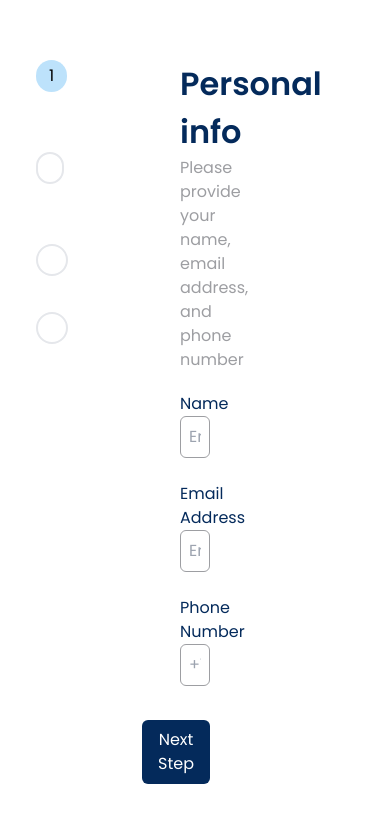
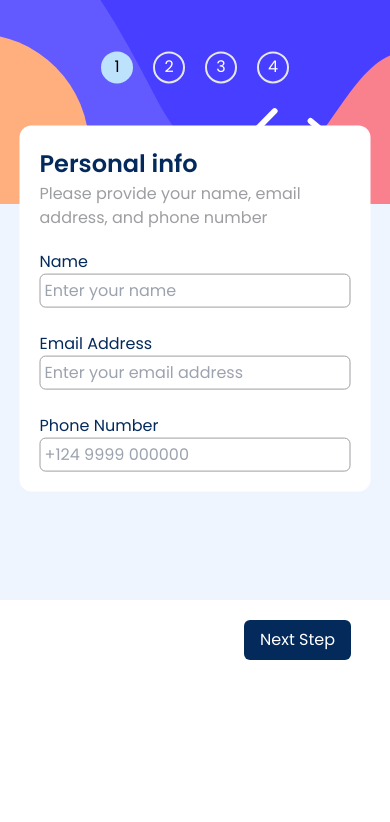
Before and after one commit to stanleynzegwu/Multi-step-form, a React (Vite) app: page / in a window 390 px wide. Shown: the top 822 px of the page. Built offline with nearby package versions, Linux system fonts and the light colour scheme.

Commit message:
made the personalinfo and plan page responsive to all screen sizes

```diff
--- a/src/App.tsx
+++ b/src/App.tsx
@@ -1,19 +1,19 @@
 import { Routes, Route } from "react-router-dom";
 import Tab from "./components/Tab";
-import { AddOns, PersonalInfo, Plan, Summary } from "./pages";
-import state from "./store";
-console.log(state);
+import { AddOns, PersonalInfo, Plan, Success, Summary } from "./pages";
 
 function App() {
   return (
-    <div className="max-w-[1500px] h-screen my-0 mx-auto min-h-screen p-5 w-[100%] flex items-center justify-center">
-      <div className="flex h-[100%] w-[100%] rounded-md">
+    <div className="h-screen max-xs:h-[680px]  max-w-[1500px] md:p-5 w-screen md:mx-auto flex items-center justify-center relative bg-[#EEF5FF] md:bg-[#FFFFFF]">
+      <div className="flex flex-col h-full md:flex-row w-screen rounded-2xl">
         <Tab />
-        <div className="px-40 py-10 w-[100%] ">
+
+        <div className="sm:p-10 md:px-20 lg:px-40 w-[100%] md:w-[80%] bg-[#EEF5FF] md:bg-[#FFFFFF]">
           <Routes>
             <Route path="/" element={<PersonalInfo />} />
             <Route path="/plan" element={<Plan />} />
             <Route path="/addOns" element={<AddOns />} />
+            <Route path="/success" element={<Success />} />
             <Route path="/summary" element={<Summary />} />
           </Routes>
         </div>
--- a/src/Utils/index.ts
+++ b/src/Utils/index.ts
@@ -65,3 +65,14 @@ export const chosenPlanName = () => {
     const isMonthly = state.selectedPlan.includes('monthly')
     return isMonthly ? `${state.selectedPlan.split('monthly')[1]} (Monthly)`  : `${state.selectedPlan.split('yearly')[1]} (Yearly)`
 }
+
+export const defaultStoreState = {
+    name: '',
+    email: '',
+    number: '',
+    frequency: 'Monthly',
+    selectedPlan: '',
+    onlineService: false,
+    largerStorage: false,
+    customizableProfile: false
+}
--- a/src/components/Tab.tsx
+++ b/src/components/Tab.tsx
@@ -1,18 +1,13 @@
 import { useLocation } from "react-router-dom";
-import bgDesktop from "../assets/desktop.png";
-//import bgMobile from "../assets/bg-sidebar-mobile.svg";
 
 const Tab = () => {
   const location = useLocation();
   const { pathname } = location;
   return (
-    <aside className="relative w-[30%] h-[100%]">
-      <img
-        className="min-h-[100%] max-h-[100%] contain rounded-md"
-        src={bgDesktop}
-        alt="background"
-      />
-      <div className="absolute top-10 left-4 text-white flex flex-col gap-5">
+    <aside
+      className={`bg-image-mobile md:bg-image-desktop bg-no-repeat bg-cover object-contain relative min-h-[30%]  md:w-[30%] md:h-[100%] md:rounded-2xl bg-slate-400`}
+    >
+      <div className="absolute top-[30%] left-[50%] -translate-x-[50%] -translate-y-[30%] md:top-10 md:left-5 md:-translate-x-0 md:-translate-y-0 text-white flex flex-row md:flex-col gap-5">
         {["your info", "select plan", "add-ons", "summary"].map((val, index) => (
           <div key={index} className="flex gap-5">
             <span
@@ -25,12 +20,14 @@ const Tab = () => {
                   ? "bg-[#BDE2FB] text-black border-none"
                   : pathname === "/summary" && index === 3
                   ? "bg-[#BDE2FB] text-black border-none"
+                  : pathname === "/success" && index === 3
+                  ? "bg-[#BDE2FB] text-black border-none"
                   : ""
               }`}
             >
               {index + 1}
             </span>
-            <div className="uppercase">
+            <div className="uppercase hidden md:block">
               <span className="font-light">step {index + 1}</span>
               <p className="font-bold">{val}</p>
             </div>
--- a/src/index.css
+++ b/src/index.css
@@ -4,7 +4,7 @@
 @tailwind components;
 @tailwind utilities;
 
-* {
+*, *::before, *::after {
   margin: 0;
   padding: 0;
   box-sizing: border-box;
@@ -43,6 +43,12 @@ input.checked::before {
   top: -5px;
 }
 
+@media screen and (max-width:767px){
+  .header {
+    font-size: 1.5rem;
+    font-weight: 600;
+  }
+}
 /* input[type="checkbox"]:focus {
   box-shadow: 0 0 20px #483EEC;
 } */
--- a/src/pages/PersonalInfo.tsx
+++ b/src/pages/PersonalInfo.tsx
@@ -34,8 +34,8 @@ const PersonalInfo = () => {
   };
 
   return (
-    <div className="h-[100%] aside flex flex-col justify-between text-black w-[70%] ">
-      <div>
+    <div className="aside md:h-[100%] flex flex-col justify-between text-black w-[100%] ">
+      <div className="w-[80%] max-xs:w-[90%] md:w-[100%] absolute top-[40%] left-[50%] -translate-x-[50%] -translate-y-[40%] md:top-0 md:left-0 md:-translate-x-0 md:-translate-y-0 md:relative bg-[#FFFFFF] rounded-xl p-5 md:p-0">
         <div className="mb-5">
           <h1 className="header">Personal info</h1>
           <p className="heading-about">Please provide your name, email address, and phone number</p>
@@ -49,12 +49,13 @@ const PersonalInfo = () => {
               </label>
               {emptyFields.includes("name") && !form.name && (
                 <span className="w-[50%] flex justify-end text-[#FF0000] font-medium">
-                  This field is required
+                  <span className="max-sm:hidden">This field is </span>
+                  &nbsp;<span>required</span>
                 </span>
               )}
             </div>
             <input
-              className={`border-[1px] border-[#9D9EA2] focus:outline-none focus:border-[#483EEC] focus:text-[#042A5B] rounded-md p-2 ${
+              className={`border-[1px] border-[#9D9EA2] focus:outline-none focus:border-[#483EEC] focus:text-[#042A5B] rounded-md p-1 md:p-2 ${
                 emptyFields.includes("name") && !form.name && `border-[#FF0000]`
               }`}
               type="text"
@@ -71,13 +72,14 @@ const PersonalInfo = () => {
               </label>
               {emptyFields.includes("email") && !form.email && (
                 <span className="w-[50%] flex justify-end text-[#FF0000] font-medium">
-                  This field is required
+                  <span className="max-sm:hidden">This field is </span>
+                  &nbsp;<span>required</span>
                 </span>
               )}
             </div>
 
             <input
-              className={`border-[1px] border-[#9D9EA2] focus:outline-none focus:border-[#483EEC] focus:text-[#042A5B] rounded-md p-2 ${
+              className={`border-[1px] border-[#9D9EA2] focus:outline-none focus:border-[#483EEC] focus:text-[#042A5B] rounded-md p-1 md:p-2 ${
                 emptyFields.includes("email") && !form.email && `border-[#FF0000]`
               }`}
               type="email"
@@ -94,12 +96,13 @@ const PersonalInfo = () => {
               </label>
               {emptyFields.includes("number") && !form.number && (
                 <span className="w-[50%] flex justify-end text-[#FF0000] font-medium">
-                  This field is required
+                  <span className="max-sm:hidden">This field is</span>
+                  &nbsp;<span>required</span>
                 </span>
               )}
             </div>
             <input
-              className={`border-[1px] border-[#9D9EA2] focus:outline-none focus:border-[#483EEC] focus:text-[#042A5B] rounded-md p-2 ${
+              className={`border-[1px] border-[#9D9EA2] focus:outline-none focus:border-[#483EEC] focus:text-[#042A5B] rounded-md p-1 md:p-2 ${
                 emptyFields.includes("number") && !form.number && `border-[#FF0000]`
               }`}
               type="text"
@@ -111,8 +114,10 @@ const PersonalInfo = () => {
           </div>
         </form>
       </div>
-      <div className="flex justify-end">
-        <Button text="Next Step" bgColor="bg-[#042A5B]" textColor="white" action={handleNext} />
+      <div className="flex justify-end w-screen left-0 md:w-[100%] absolute bottom-0 bg-[#FFFFFF] md:relative md:bg-transparent max-md:py-2">
+        <div className="max-md:w-[80%] max-md:mx-auto max-md:text-end max-md:my-3">
+          <Button text="Next Step" bgColor="bg-[#042A5B]" textColor="white" action={handleNext} />
+        </div>
       </div>
     </div>
   );
--- /dev/null
+++ b/src/pages/Success.tsx
@@ -0,0 +1,17 @@
+import thankYouIcon from "../assets/icon-thank-you.svg";
+
+const Success = () => {
+  return (
+    <div className="min-h-[100%] flex flex-col justify-center items-center ">
+      <img className="h-50 w-50 mb-10" src={thankYouIcon} alt="good" />
+      <span className="text-3xl font-bold mb-6 text-[#2c425d]">Thank you!</span>
+      <p className="text-[#9D9EA2] text-center">
+        Thanks for confirming your subscription! We hope you have <br /> fun using our platform. If
+        you ever need support, please feel
+        <br /> free to email us at support@loremgaming.com.
+      </p>
+    </div>
+  );
+};
+
+export default Success;
--- a/src/pages/index.ts
+++ b/src/pages/index.ts
@@ -2,3 +2,4 @@ export { default as AddOns} from './AddOns'
 export { default as PersonalInfo} from './PersonalInfo'
 export { default as Plan} from './Plan'
 export { default as Summary} from './Summary'
+export { default as Success} from './Success'
--- a/tailwind.config.js
+++ b/tailwind.config.js
@@ -1,36 +1,3 @@
-// /** @type {import('tailwindcss').Config} */
-// export default {
-//   content: [],
-//   theme: {
-//     extend: {},
-//   },
-//   plugins: [],
-// }
-
-// /** @type {import('tailwindcss').Config} */
-// module.exports = {
-//   content: [
-//     "./src/**/*.{js,ts,jsx,tsx}",
-//   ],
-//   theme: {
-//     extend: {},
-//     fontSize: {
-//       "2xsm": "10px",
-//       xsm: "12px",
-//       reg: "15px",
-//       lg: "18px",
-//       "2xl": "22px",
-//       "3xl": "25px",
-//       "4xl": "32px",
-//       "5xl": "40px",
-//       "6xl": "50px",
-//       "7xl": "70px",
-//     }
-//   },
-
-//   plugins: [],
-// }
-
 /** @type {import('tailwindcss').Config} */
 module.exports = {
   content: ["./src/**/*.{js,ts,jsx,tsx}"],
@@ -50,9 +17,14 @@ module.exports = {
       },
       screens: {
         xs: "450px",
+        //tablet: {'min': '768px', 'max': '1023px'}
       },
       backgroundImage: {
-        "hero-pattern": "url('/src/asset/herobg.png')",
+        "image-mobile": "url('/src/assets/bg-sidebar-mobile.svg')",
+        "image-desktop": "url('/src/assets/bg-sidebar-desktop.svg')",
+      },
+      backgroundSize: {
+        'auto-100': 'auto 100%',
       },
     },
   },
```
Also changed, not shown: src/pages/Plan.tsx (+20 -11 lines), src/pages/Summary.tsx (+28 -9 lines).
